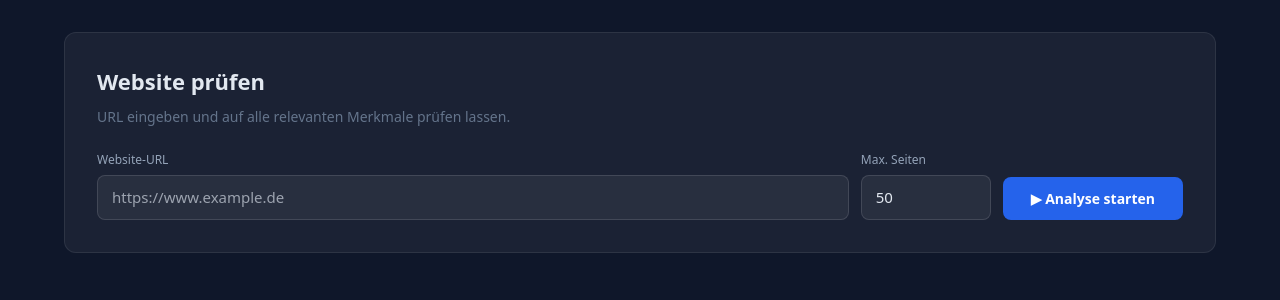
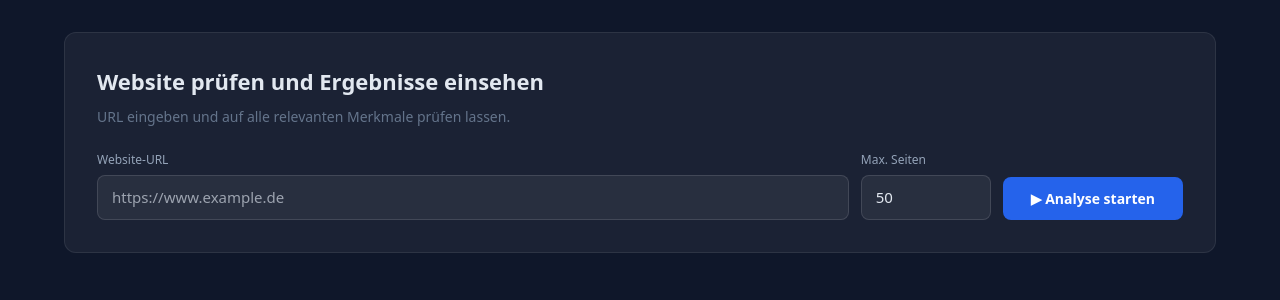
Before and after one commit to felixlessner/prelaunch-checker, a FastAPI app: page / in a window 1280 px wide. Shown: the part 75-375 px from the top of the page. Run offline with FastAPI, Linux system fonts and the light colour scheme; some libraries are stand-ins or nearby versions.

Commit message:
Add files via upload

```diff
--- a/templates/index.html
+++ b/templates/index.html
@@ -4,6 +4,7 @@
   <meta charset="UTF-8" />
   <meta name="viewport" content="width=device-width, initial-scale=1.0" />
   <title>Website Checker | BERENDSOHN AG</title>
+  <meta name="description" content="Prüfe eine Website auf Qualität, Technik, Broken Links & mehr. Einfach URL eingeben, analysieren lassen und Fehler beheben." />
   <link rel="icon" href="/favicon.ico" type="image/x-icon">
   <link rel="shortcut icon" href="/favicon.ico" type="image/x-icon">
   <script src="https://cdn.tailwindcss.com"></script>
@@ -53,7 +54,7 @@
 
 <main style="max-width:1200px;margin:0 auto;padding:32px 24px;">
   <div class="card fade-in" style="padding:32px;margin-bottom:28px;">
-    <h2 style="margin:0 0 8px;font-size:22px;font-weight:700;">Website prüfen</h2>
+    <h1 style="margin:0 0 8px;font-size:22px;font-weight:700;">Website prüfen und Ergebnisse einsehen</h1>
     <p style="margin:0 0 24px;color:#64748b;font-size:14px;">URL eingeben und auf alle relevanten Merkmale prüfen lassen.</p>
     <div style="display:flex;gap:12px;flex-wrap:wrap;align-items:flex-end;">
       <div style="flex:1;min-width:260px;">
```
